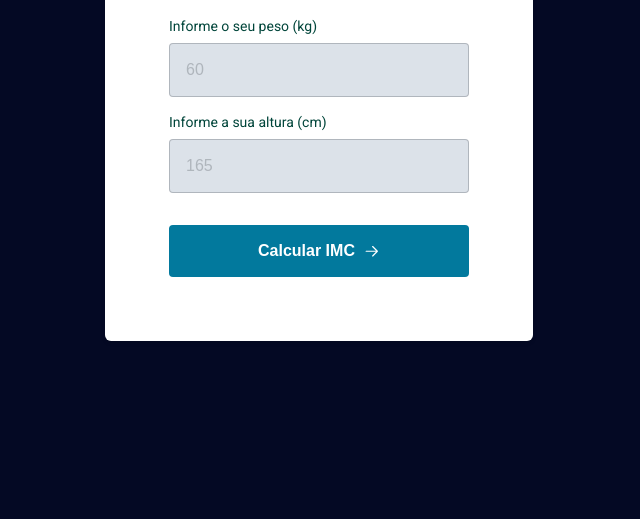
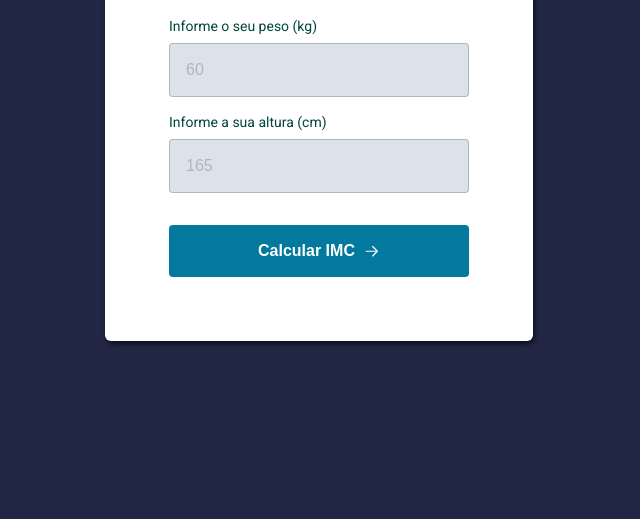
Before and after one commit to alineviana/calculando-imc, a plain HTML site: page index.html in a window 1280 px wide. Shown: the part 281-800 px from the top of the page, without its empty margins (321-961 px from the left). Drawn offline with Linux system fonts and the light colour scheme.

```diff
--- a/style.css
+++ b/style.css
@@ -8,6 +8,9 @@
     font-size: 62.5%;
 
     --tt-heading: #0C3440;
+
+    --bg--body: #212645;
+    --bg-card: white;
 
     --tt-label: #00453A;
     --tt-input: #212529;
@@ -26,7 +29,7 @@
 
 body {
     font-family: 'Roboto', sans-serif;
-    background-color: #040924;
+    background-color: var(--bg--body);
 }
 
 body, input, button {
@@ -41,12 +44,12 @@
 }
 
 .card {
-    background-color: white;
+    background-color: var(--bg-card);
     padding: 4.8rem 6.4rem 6.4rem;
     max-width: 42.8rem;
     margin-inline: auto;
 
-    box-shadow: 0 .2rem .4rem rgba(0, 0, 0, 0.1);
+    box-shadow: 0.2rem .3rem .5rem rgba(0, 0, 0, 0.6);
     border-radius: .6rem;
 }
 
```
Also changed, not shown: assets/preview.png (added), 1 other file.
